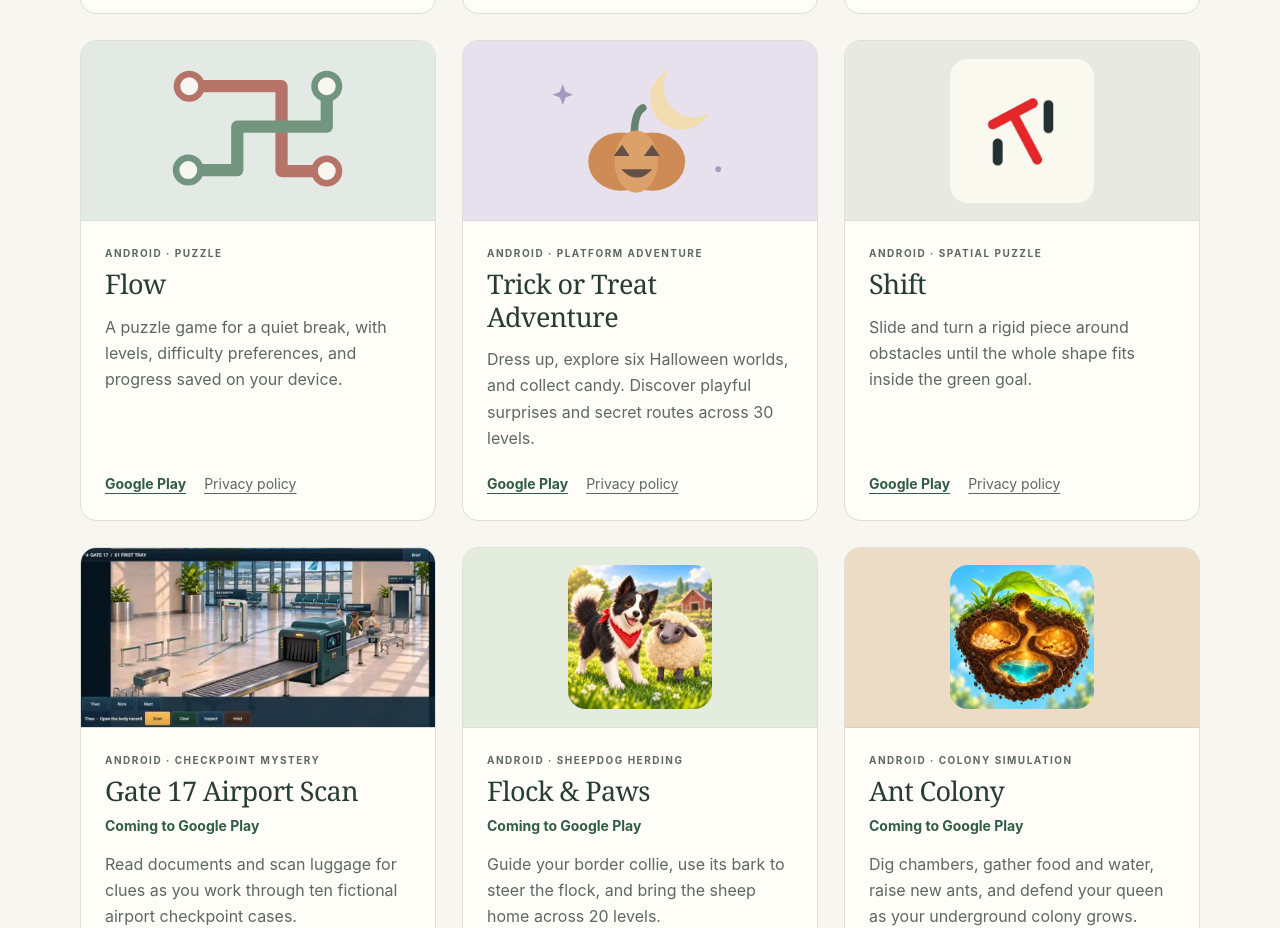
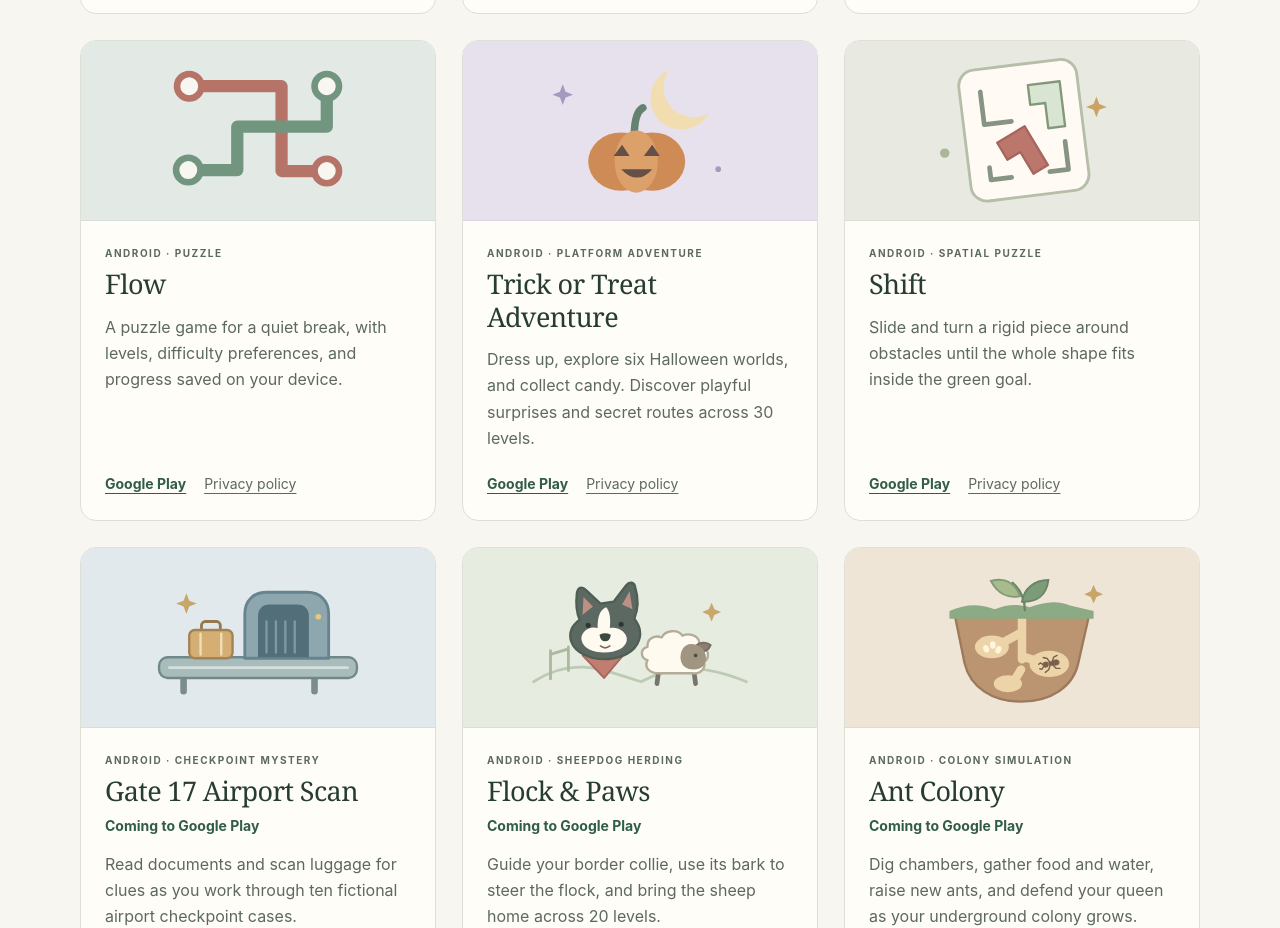
Before and after one commit to FlorinCor/florincor.github.io, a plain HTML site: page index.html in a window 1280 px wide. Shown: the part 1537-2465 px from the top of the page. Drawn offline with Linux system fonts and the light colour scheme.

Commit message:
Match new game illustrations to the portfolio style

```diff
--- a/index.html
+++ b/index.html
@@ -150,7 +150,18 @@
         </div>
       </article>
       <article id="shift" class="game" aria-labelledby="shift-title">
-        <div class="game-art game-art--square" style="--card-bg: #e8e9e0"><img src="artwork/shift.webp" width="360" height="360" loading="lazy" decoding="async" alt=""></div>
+        <div class="game-art" style="--card-bg: #e8e9e0">
+          <svg xmlns="http://www.w3.org/2000/svg" viewBox="0 0 330 190" fill="none" aria-hidden="true">
+            <g transform="rotate(-7 165 95)">
+              <rect x="104" y="25" width="126" height="140" rx="17" fill="#fffaf4" stroke="#b5bea9" stroke-width="3"/>
+              <path d="M177 48h34v48h-18V69h-16Z" fill="#d8e5d3" stroke="#829879" stroke-width="2.5" stroke-linejoin="round"/>
+              <path d="M126 49v35h29m54 28v30h-20m-63-12v13h22" stroke="#879383" stroke-width="5" stroke-linecap="round" stroke-linejoin="round"/>
+              <path d="M145 95h34v48h-18v-27h-16Z" fill="#bc776d" stroke="#a6655d" stroke-width="2.5" stroke-linejoin="round" transform="rotate(-24 164 118)"/>
+            </g>
+            <path d="m244 59 3 8 8 3-8 3-3 8-3-8-8-3 8-3Z" fill="#c9a465"/>
+            <circle cx="83" cy="119" r="5" fill="#a8b69a"/>
+          </svg>
+        </div>
         <div class="game-info">
           <p class="game-type">Android · Spatial puzzle</p>
           <h3 id="shift-title">Shift</h3>
@@ -162,7 +173,21 @@
         </div>
       </article>
       <article id="gate-17" class="game" aria-labelledby="gate-17-title">
-        <div class="game-art game-art--cover" style="--card-bg: #dfe7e9"><img src="artwork/gate-17.webp" width="540" height="241" loading="lazy" decoding="async" alt=""></div>
+        <div class="game-art" style="--card-bg: #e1e9ed">
+          <svg xmlns="http://www.w3.org/2000/svg" viewBox="0 0 330 190" fill="none" aria-hidden="true">
+            <path d="M86 132v20m139-20v20" stroke="#7c8b8c" stroke-width="7" stroke-linecap="round"/>
+            <rect x="60" y="116" width="210" height="22" rx="9" fill="#a9bcbc" stroke="#708887" stroke-width="2.5"/>
+            <path d="M71 127h189" stroke="#d5e0dd" stroke-width="3" stroke-linecap="round"/>
+            <path d="M151 117V70c0-14 9-23 23-23h43c14 0 23 9 23 23v47Z" fill="#8ea7af" stroke="#66848f" stroke-width="3" stroke-linejoin="round"/>
+            <path d="M165 116V72c0-7 5-12 12-12h30c7 0 12 5 12 12v44Z" fill="#526e79"/>
+            <path d="M174 78v33m10-33v33m10-33v33m10-33v33" stroke="#7b9aa3" stroke-width="2.5" stroke-linecap="round"/>
+            <circle cx="229" cy="73" r="3" fill="#e8c879"/>
+            <path d="M105 87v-5c0-2 2-4 4-4h12c2 0 4 2 4 4v5" stroke="#94794f" stroke-width="3" stroke-linecap="round"/>
+            <rect x="92" y="87" width="46" height="30" rx="6" fill="#d4ae72" stroke="#a28257" stroke-width="2.5"/>
+            <path d="M104 91v22m22-22v22" stroke="#efe0b8" stroke-width="2.5" stroke-linecap="round"/>
+            <path d="m89 48 3 8 8 3-8 3-3 8-3-8-8-3 8-3Z" fill="#c7a66a"/>
+          </svg>
+        </div>
         <div class="game-info">
           <p class="game-type">Android · Checkpoint mystery</p>
           <h3 id="gate-17-title">Gate 17 Airport Scan</h3>
@@ -174,7 +199,25 @@
         </div>
       </article>
       <article id="flock-and-paws" class="game" aria-labelledby="flock-and-paws-title">
-        <div class="game-art game-art--square" style="--card-bg: #e4ecdd"><img src="artwork/flock-and-paws.webp" width="360" height="360" loading="lazy" decoding="async" alt=""></div>
+        <div class="game-art" style="--card-bg: #e6ecdf">
+          <svg xmlns="http://www.w3.org/2000/svg" viewBox="0 0 330 190" fill="none" aria-hidden="true">
+            <path d="M52 142c39-26 69-15 114 0 36-19 68-18 112 0" stroke="#bdcbb4" stroke-width="3" stroke-linecap="round"/>
+            <path d="M70 109v30m19-34v25m-19-17 19-6" stroke="#acb99e" stroke-width="3" stroke-linecap="round"/>
+            <path d="m185 129-2 15m39-15 2 15" stroke="#77756d" stroke-width="5" stroke-linecap="round"/>
+            <path d="M173 119c-8-2-8-12 0-14-1-9 8-13 15-10 4-8 17-9 22-2 10-4 19 2 18 10 10 2 12 13 5 18 2 7-4 13-12 12h-36c-10 0-16-6-12-14Z" fill="#fffaf0" stroke="#b3ac98" stroke-width="2.5" stroke-linejoin="round"/>
+            <path d="M224 104c4-4 11-5 16-1-2 5-6 7-11 7" fill="#8b8070" stroke="#746d61" stroke-width="2" stroke-linejoin="round"/>
+            <path d="M219 102c10 0 16 7 16 15 0 7-5 12-13 12-9 0-14-5-14-13 0-7 4-14 11-14Z" fill="#a09581"/>
+            <circle cx="224" cy="114" r="2" fill="#514d43"/>
+            <path d="M104 114q21-9 43 0l-20 24Z" fill="#bf7e70" stroke="#a7665e" stroke-width="2" stroke-linejoin="round"/>
+            <path d="M101 76q-5-10-3-28c1-6 5-8 10-3l15 14 14-2 13-17c4-5 9-4 10 2 4 13 3 23-1 33 7 9 8 18 3 27-7 12-23 16-35 16-15 0-31-7-35-19-3-9 1-17 9-23Z" fill="#5c6962" stroke="#4f5e55" stroke-width="2.5" stroke-linejoin="round"/>
+            <path d="m105 52 10 10-11 9Zm49-6 3 19-11-5Z" fill="#bb9085"/>
+            <path d="M129 63c-7 3-9 11-9 22-9-3-19 5-17 13 2 9 12 13 24 13 13 0 23-5 24-13 1-8-9-15-18-13 1-10 0-18-4-22Z" fill="#fffaf0"/>
+            <circle cx="110" cy="82" r="2.7" fill="#293932"/><circle cx="145" cy="81" r="2.7" fill="#293932"/>
+            <path d="M122 92q6-3 12 0-1 7-6 7t-6-7Z" fill="#3c4940"/>
+            <path d="M123 104q5 4 10 0" stroke="#77665d" stroke-width="1.7" stroke-linecap="round"/>
+            <path d="m241 58 3 7 7 3-7 3-3 7-3-7-7-3 7-3Z" fill="#c9a76d"/>
+          </svg>
+        </div>
         <div class="game-info">
           <p class="game-type">Android · Sheepdog herding</p>
           <h3 id="flock-and-paws-title">Flock &amp; Paws</h3>
@@ -186,7 +229,25 @@
         </div>
       </article>
       <article id="ant-colony" class="game" aria-labelledby="ant-colony-title">
-        <div class="game-art game-art--square" style="--card-bg: #eddcc5"><img src="artwork/ant-colony.webp" width="360" height="360" loading="lazy" decoding="async" alt=""></div>
+        <div class="game-art" style="--card-bg: #efe5d6">
+          <svg xmlns="http://www.w3.org/2000/svg" viewBox="0 0 330 190" fill="none" aria-hidden="true">
+            <path d="M93 68h144l-12 53c-5 26-29 42-61 42-30 0-54-15-60-41Z" fill="#bb9571" stroke="#9d7a5d" stroke-width="2.5" stroke-linejoin="round"/>
+            <path d="M165 71v47m-1-28-28 15m29 10 29 9m-30 5-11 18" stroke="#edd4a8" stroke-width="9" stroke-linecap="round" stroke-linejoin="round"/>
+            <ellipse cx="133" cy="105" rx="18" ry="12" fill="#edd4a8"/>
+            <ellipse cx="194" cy="123" rx="21" ry="14" fill="#edd4a8"/>
+            <ellipse cx="150" cy="144" rx="15" ry="9" fill="#edd4a8"/>
+            <g fill="#fff6df"><ellipse cx="127" cy="107" rx="3" ry="4" transform="rotate(-23 127 107)"/><ellipse cx="134" cy="103" rx="3" ry="4"/><ellipse cx="140" cy="108" rx="3" ry="4" transform="rotate(23 140 108)"/></g>
+            <g transform="rotate(-12 194 123)" fill="#79614c" stroke="#79614c" stroke-linecap="round" stroke-linejoin="round">
+              <path d="m195 122-2-5-4-2m8 7 3-5 4-1m-9 8-3 5-4 2m9-7 3 5 4 1m-16-7-3-3-2 1m5 3-3 3-2-1" fill="none" stroke-width="1.5"/>
+              <circle cx="190" cy="123" r="2.7"/><ellipse cx="196" cy="123" rx="2.6" ry="1.9"/><ellipse cx="201" cy="123" rx="3.5" ry="2.7"/>
+            </g>
+            <path d="M88 67c18-8 31-8 48-2 13-5 24-6 37-2 14-5 28-8 43-2l25 6v8H88Z" fill="#8caa83"/>
+            <path d="M168 66c0-13-5-22-13-29" stroke="#688568" stroke-width="2.5" stroke-linecap="round"/>
+            <path d="M163 51c-13 3-24-3-31-16 15-4 25 1 31 16Z" fill="#a8bb8d" stroke="#809b73" stroke-width="2"/>
+            <path d="M165 57c2-14 13-23 28-23-2 16-12 24-28 23Z" fill="#7c9c78" stroke="#688568" stroke-width="2"/>
+            <path d="m241 39 3 7 7 3-7 3-3 7-3-7-7-3 7-3Z" fill="#c8a66a"/>
+          </svg>
+        </div>
         <div class="game-info">
           <p class="game-type">Android · Colony simulation</p>
           <h3 id="ant-colony-title">Ant Colony</h3>
--- a/styles.css
+++ b/styles.css
@@ -36,9 +36,6 @@ h2 { margin: 0; font: 400 30px/1.3 Georgia, serif; letter-spacing: -.8px; }
 .game-art { display: grid; place-items: center; overflow: hidden; height: 180px; background: var(--card-bg, #ecefe5); border-bottom: 1px solid #273c3210; }
 .game-art svg { width: 100%; height: 100%; transition: transform .25s ease; }
 .game:hover .game-art svg { transform: translateY(-3px); }
-.game-art img { display: block; object-fit: cover; }
-.game-art--cover img { width: 100%; height: 100%; }
-.game-art--square img { width: 144px; height: 144px; border-radius: 18px; }
 .game.game--thumb { position: relative; }
 .game--thumb .game-art { position: absolute; inset: 20px 20px auto auto; width: 60px; height: 60px; border: 0; border-radius: 12px; }
 .game--thumb .game-type,
```
Also changed, not shown: artwork/ant-colony.webp (deleted), artwork/flock-and-paws.webp (deleted), artwork/gate-17.webp (deleted), artwork/shift.webp (deleted).
